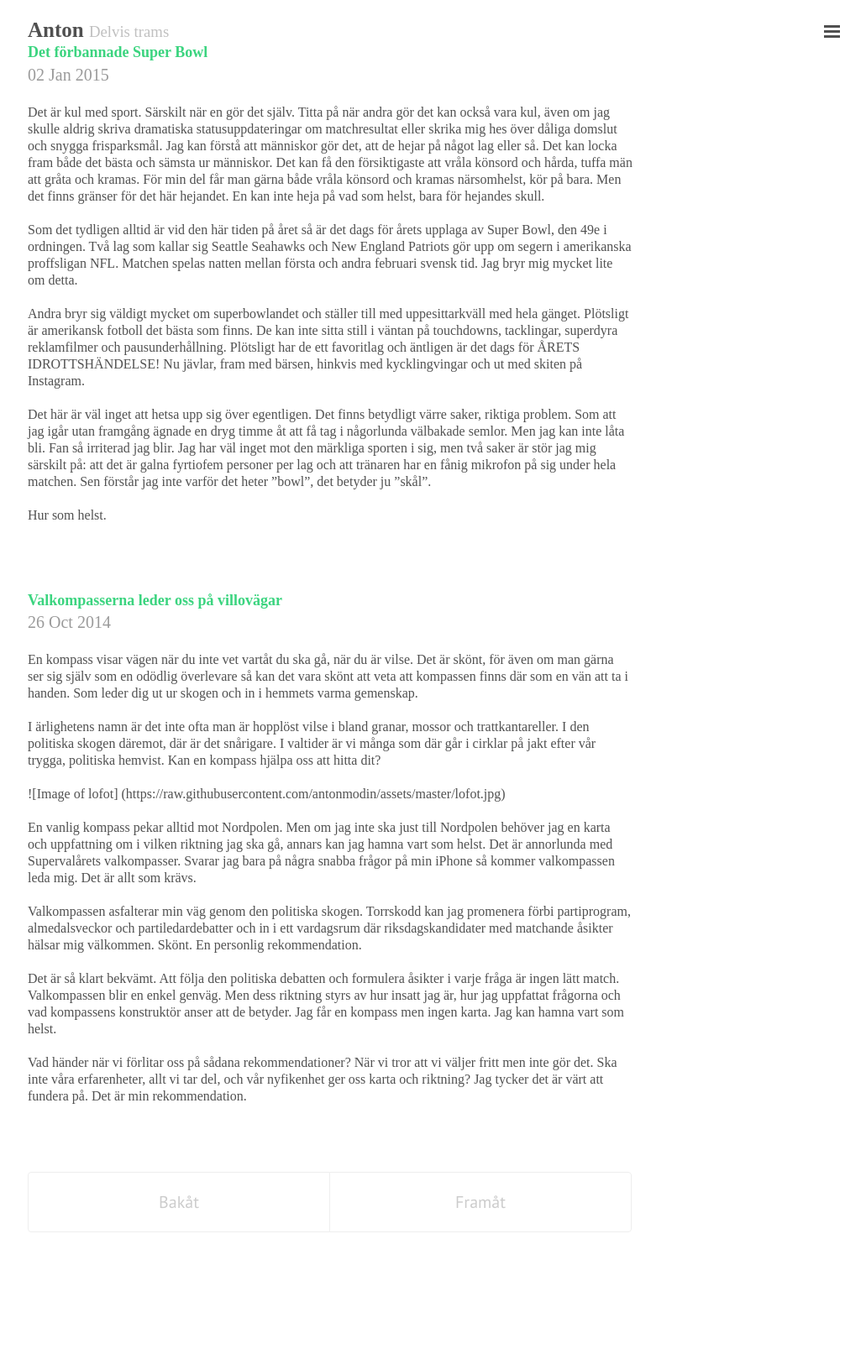
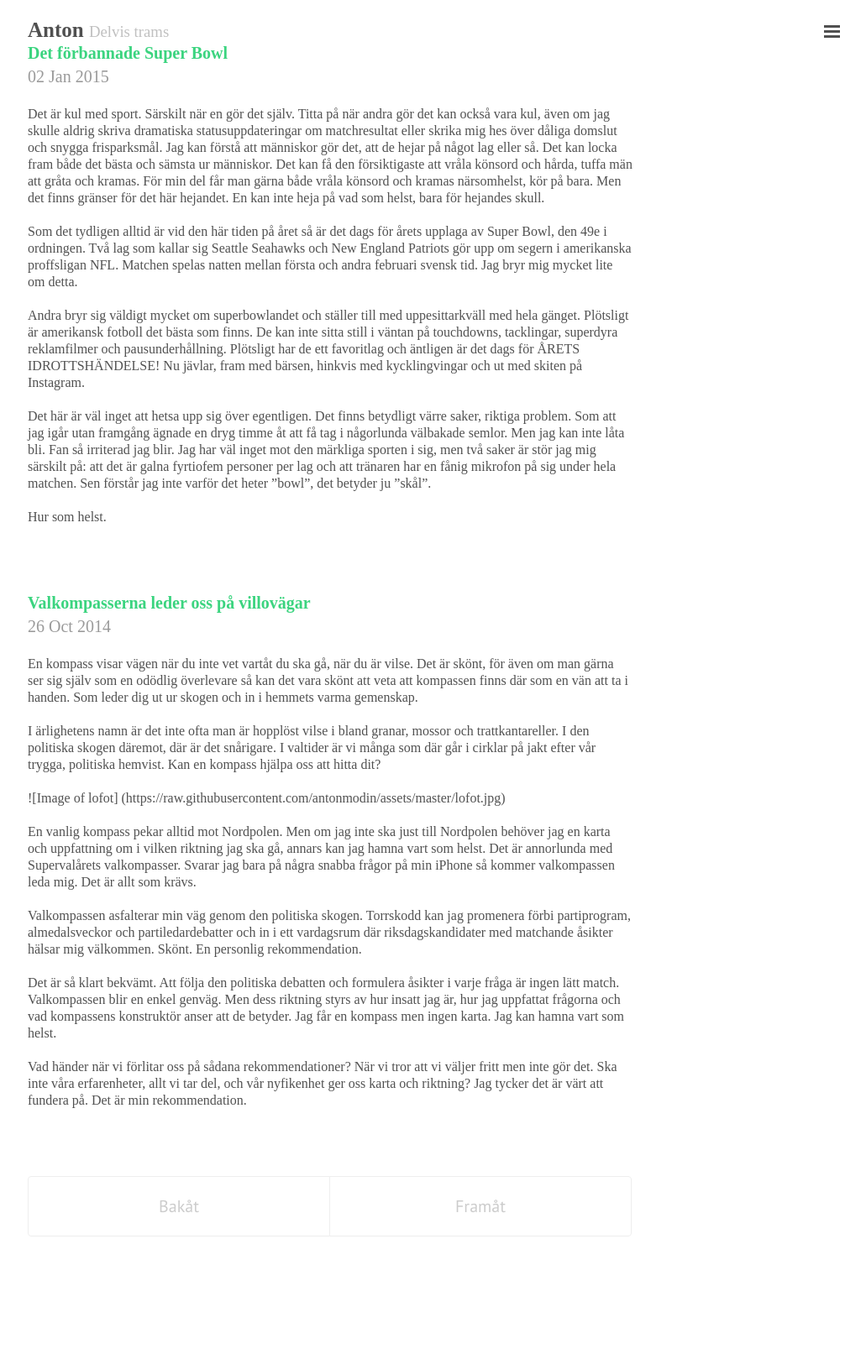
Before and after one commit to antonmodin/jekyllsite, a Jekyll site: the page built from index.html, in a window 1280 px wide. Shown: the whole page at 84% size, without its empty margins (247-1278 px from the left). Built offline with Jekyll 4.4.1, drawn with Linux system fonts in a browser that asks for light colours; Markdown is read by kramdown in place of the engine named in the settings; the list of posts is cut into pages by our own code.

Commit message:
Update lanyon.css

```diff
--- a/public/css/lanyon.css
+++ b/public/css/lanyon.css
@@ -69,7 +69,7 @@ p {
 h1, h2, h3, h4, h5, h6 {
     color: rgb(59,212,127);
 }
-h1 { font-size: 90%;
+h1 { font-size: 100%;
 }
 /*
  * Wrapper
```
